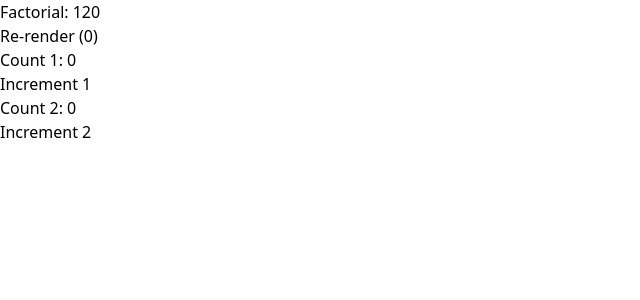
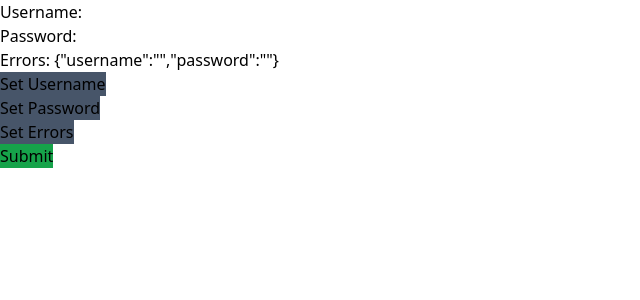
Before and after one commit to livyashree09/Typescript_with_React.js, a React (Vite) app: page / in a window 1280 px wide. Shown: the top 300 px of the page, without its empty margins (0-640 px from the left). Built offline with nearby package versions, Linux system fonts and the light colour scheme.

Commit message:
Worked on useReducer with two examples

```diff
--- a/src/App.tsx
+++ b/src/App.tsx
@@ -5,6 +5,7 @@
 // import Temperaturewarningconrender from "./Components/Temperaturewarningconrender";
 // import UsercontextExample from "./Components/UsercontextExample";
 // import UseReducer from "./Components/UseReducer";
+import Exampleone from "./Components/Exampleone";
 import UseCallback from "./Components/UseCallback";
 import UseMemo from "./Components/UseMemo";
 import WithoutuseMemo from "./Components/WithoutuseMemo";
@@ -29,8 +30,9 @@ function App() {
     <UsercontextExample />
     <UseReducer /> */}
       {/* <WithoutuseMemo /> */}
-      <UseMemo />
-      <UseCallback />
+      {/* <UseMemo />
+      <UseCallback /> */}
+      <Exampleone />
     </>
   )
 }
--- /dev/null
+++ b/src/Components/Exampleone.tsx
@@ -0,0 +1,54 @@
+import { useReducer } from "react";
+
+const initialState = {
+    username:"",
+    password:"",
+    errors:{
+        username:"",
+        password:""
+    },
+    isSubmitting:false
+}
+const reducer = (state:any, action:any)=> {{
+    switch(action.type){
+        case "SET_USERNAME":
+            return{
+                ...state,
+                [action.field]:action.value
+            }
+            case "SET_PASSWORD":
+                return{
+                    ...state,
+                    [action.field]:action.value
+    }
+    case"SET_ERRORS":        return{
+            ...state,
+            errors:action.errors
+    }
+        }
+    }
+}
+
+const Exampleone = () =>{
+
+
+    const [show, dispatch] = useReducer(reducer, initialState);
+
+
+
+    return(
+        <>
+        <div>
+            <p>Username: {show.username}</p>
+            <p>Password: {show.password}</p>
+            <p>Errors: {JSON.stringify(show.errors)}</p>
+        </div>
+        <button className="btn btn-primary flex bg-slate-600" onClick={()=>dispatch({type:"SET_USERNAME", field:"username", value:"JohnDoe"})}>Set Username</button>
+        <button className="btn btn-primary flex bg-slate-600" onClick={()=>dispatch({type:"SET_PASSWORD", field:"password", value:"password123"})}>Set Password</button>
+        <button className="btn btn-primary flex bg-slate-600"onClick={()=>dispatch({type:"SET_ERRORS", errors:{username:"Username is required", password:"Password must be at least 8 characters"}})}>Set Errors</button>
+        <button className="btn btn-primary flex bg-green-600" onClick={()=>dispatch({type:"SUBMIT"})}>Submit</button>
+
+        </>
+    )
+};
+export default Exampleone;
--- /dev/null
+++ b/src/Components/Exampletwo.tsx
@@ -0,0 +1,28 @@
+import { useReducer } from "react";
+
+const initialState = 0;
+
+const reducer =  (state:any, action:any) => {
+    switch(action){
+        case "increment":
+            return state+5;
+        case "decrement":
+            return state-5;
+        case "reset":
+            return 0;
+        default:return state ;}
+    }
+
+const Exampletwo = () => {
+
+    const[count,dispatch]=useReducer(reducer, initialState);
+    return(
+        <>
+        <div>Count: {count}</div>
+        <button onClick = {()=>dispatch("increment")}>Increment</ button>
+        <button onClick={()=>dispatch("decrement")}>Decrement</button>
+        <button onClick={()=>dispatch("reset")}>Reset</button>
+        </>
+    )
+};
+export default Exampletwo;
```
